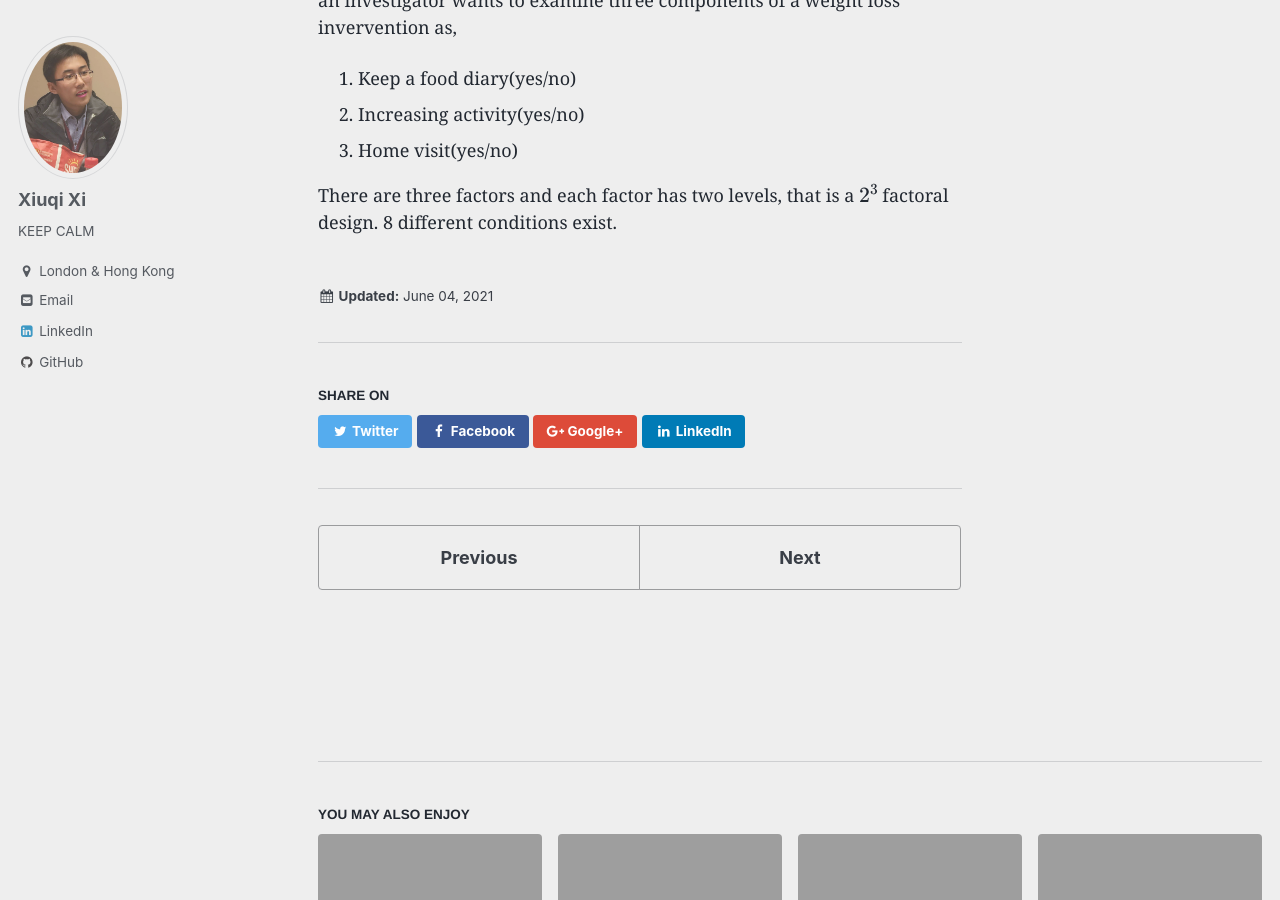
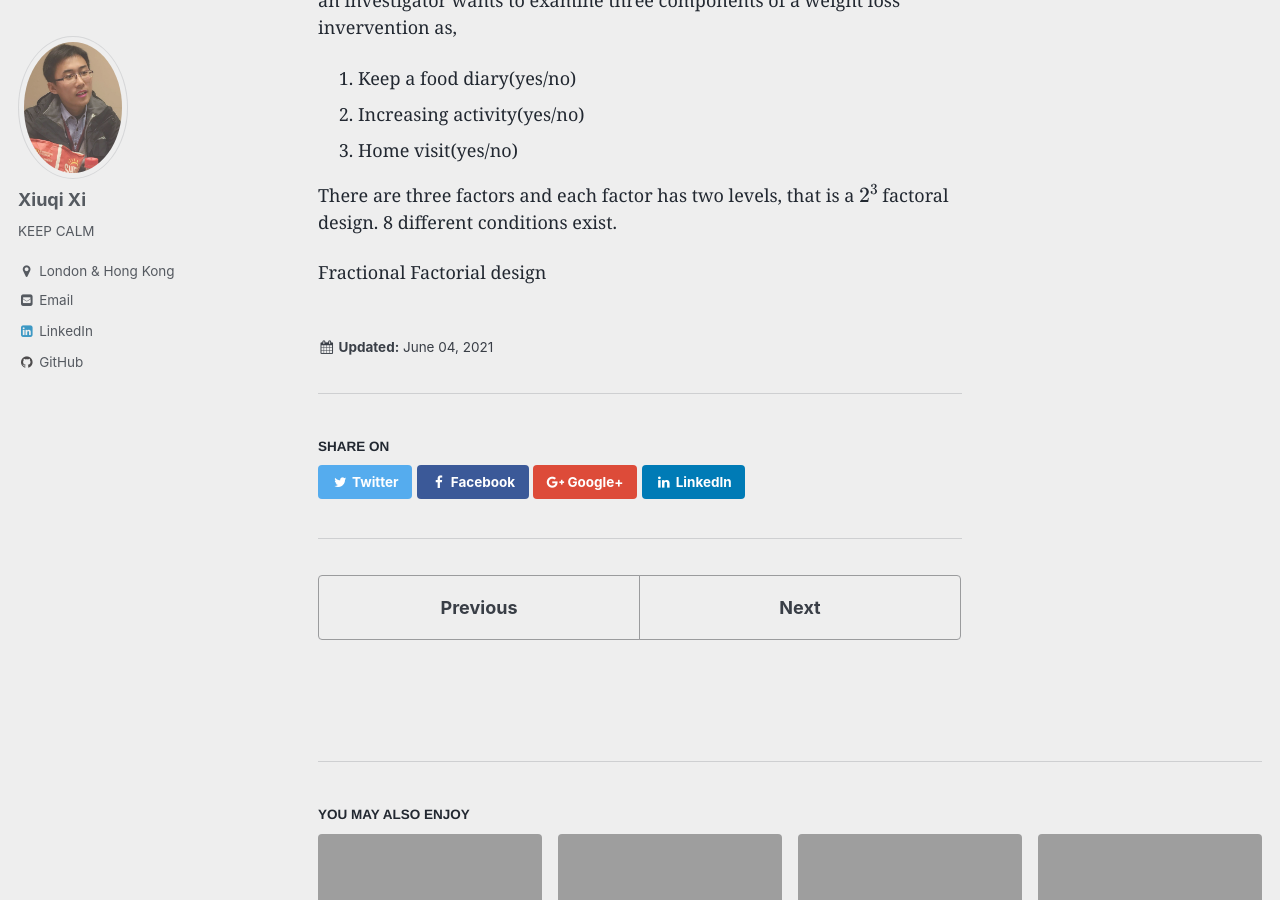
Before and after one commit to XiuqiXi/xiuqixi.github.io, a Jekyll site: the page built from _posts/2021-06-04-Factorial-Design.markdown, in a window 1280 px wide and 900 px high, scrolled down 422 px. Built offline with Jekyll 4.4.1, drawn with Linux system fonts in a browser that asks for light colours; formulas are drawn with MathJax 3.

Commit message:
Update 2021-06-04-Factorial-Design.markdown

```diff
--- a/_posts/2021-06-04-Factorial-Design.markdown
+++ b/_posts/2021-06-04-Factorial-Design.markdown
@@ -22,3 +22,5 @@ In factoral design, a factor is a major independent variable. A level is a subdi
 3. Home visit(yes/no)
 
 There are three factors and each factor has two levels, that is a $2^3$ factoral design. 8 different conditions exist.
+
+Fractional Factorial design
```
